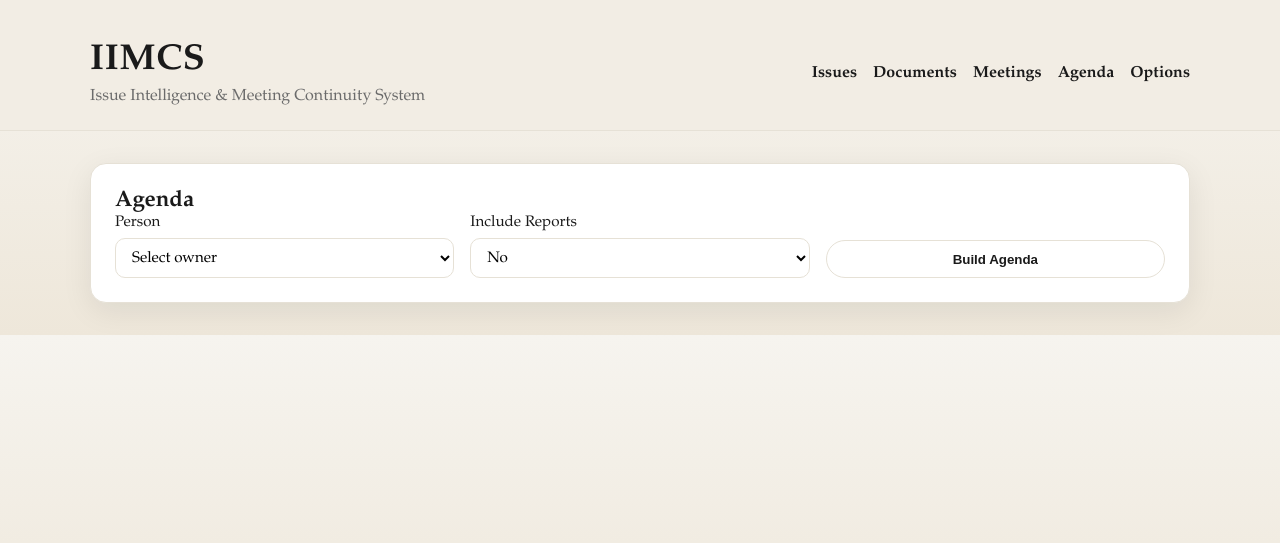
After one commit to treadwell/LLMissues, a FastAPI app: template backend/app/templates/agenda.html in a window 1280 px wide. The commit adds this page. Shown: the top 543 px of the page. Run offline with FastAPI, Linux system fonts and the light colour scheme; the template is opened without the code that fills it, so the values that code supplies are empty; some libraries are stand-ins or nearby versions.

Commit message:
Add stakeholders, owner hierarchy, and agenda page

```diff
--- a/backend/app/db.py
+++ b/backend/app/db.py
@@ -99,6 +99,22 @@ CREATE TABLE IF NOT EXISTS issue_embeddings (
     FOREIGN KEY(issue_id) REFERENCES issues(id)
 );
 
+CREATE TABLE IF NOT EXISTS issue_stakeholders (
+    issue_id INTEGER NOT NULL,
+    owner_id INTEGER NOT NULL,
+    PRIMARY KEY (issue_id, owner_id),
+    FOREIGN KEY(issue_id) REFERENCES issues(id),
+    FOREIGN KEY(owner_id) REFERENCES owner_options(id)
+);
+
+CREATE TABLE IF NOT EXISTS step_stakeholders (
+    step_id INTEGER NOT NULL,
+    owner_id INTEGER NOT NULL,
+    PRIMARY KEY (step_id, owner_id),
+    FOREIGN KEY(step_id) REFERENCES issue_next_steps(id),
+    FOREIGN KEY(owner_id) REFERENCES owner_options(id)
+);
+
 CREATE TABLE IF NOT EXISTS app_state (
     key TEXT PRIMARY KEY,
     value TEXT NOT NULL DEFAULT ""
@@ -113,6 +129,7 @@ CREATE TABLE IF NOT EXISTS domain_options (
 CREATE TABLE IF NOT EXISTS owner_options (
     id INTEGER PRIMARY KEY AUTOINCREMENT,
     name TEXT NOT NULL UNIQUE,
+    manager_id INTEGER,
     created_at TEXT NOT NULL
 );
 """
@@ -162,6 +179,13 @@ def init_db() -> None:
                 "updated_at": "TEXT NOT NULL DEFAULT \"\"",
             },
         )
+        _ensure_columns(
+            conn,
+            "owner_options",
+            {
+                "manager_id": "INTEGER",
+            },
+        )
         conn.commit()
 
 
--- a/backend/app/main.py
+++ b/backend/app/main.py
@@ -148,10 +148,16 @@ def _fetch_steps(conn, issue_id: int):
     return fetch_all(
         conn,
         """
-        SELECT id, issue_id, description, owner, due_date, status, position, suggested, created_at
-        FROM issue_next_steps
+        SELECT s.id, s.issue_id, s.description, s.owner, s.due_date, s.status, s.position, s.suggested,
+               s.created_at,
+               GROUP_CONCAT(o.name, ', ') AS stakeholders,
+               GROUP_CONCAT(o.id, ',') AS stakeholder_ids
+        FROM issue_next_steps s
+        LEFT JOIN step_stakeholders ss ON ss.step_id = s.id
+        LEFT JOIN owner_options o ON o.id = ss.owner_id
         WHERE issue_id = ?
-        ORDER BY position ASC, datetime(created_at) ASC
+        GROUP BY s.id
+        ORDER BY s.position ASC, datetime(s.created_at) ASC
         """,
         [issue_id],
     )
@@ -167,8 +173,34 @@ def _fetch_domain_options(conn):
 def _fetch_owner_options(conn):
     return fetch_all(
         conn,
-        "SELECT id, name FROM owner_options ORDER BY name COLLATE NOCASE",
+        "SELECT id, name, manager_id FROM owner_options ORDER BY name COLLATE NOCASE",
     )
+
+
+def _fetch_issue_stakeholders(conn, issue_id: int) -> list[int]:
+    rows = fetch_all(
+        conn,
+        "SELECT owner_id FROM issue_stakeholders WHERE issue_id = ?",
+        [issue_id],
+    )
+    return [row["owner_id"] for row in rows]
+
+
+def _fetch_owner_descendants(conn, owner_id: int) -> list[int]:
+    rows = fetch_all(
+        conn,
+        """
+        WITH RECURSIVE tree(id) AS (
+            SELECT id FROM owner_options WHERE id = ?
+            UNION ALL
+            SELECT o.id FROM owner_options o
+            JOIN tree t ON o.manager_id = t.id
+        )
+        SELECT id FROM tree
+        """,
+        [owner_id],
+    )
+    return [row["id"] for row in rows]
 
 
 @app.get("/issues/{issue_id}")
@@ -219,6 +251,7 @@ async def issue_detail(request: Request, issue_id: int):
         )
         domain_options = _fetch_domain_options(conn)
         owner_options = _fetch_owner_options(conn)
+        issue_stakeholders = _fetch_issue_stakeholders(conn, issue_id)
         steps = _fetch_steps(conn, issue_id)
     if not issue:
         raise HTTPException(status_code=404, detail="Issue not found")
@@ -233,6 +266,7 @@ async def issue_detail(request: Request, issue_id: int):
             "steps": steps,
             "domain_options": domain_options,
             "owner_options": owner_options,
+            "issue_stakeholders": issue_stakeholders,
         },
     )
 
@@ -422,6 +456,7 @@ async def update_issue(
     title: str = Form(...),
     domain: str = Form(...),
     owner: str = Form(""),
+    stakeholders: list[int] = Form([]),
     status: str = Form(...),
     confidence: float = Form(...),
     situation: str = Form(""),
@@ -488,6 +523,12 @@ async def update_issue(
                 issue_id,
             ],
         )
+        conn.execute("DELETE FROM issue_stakeholders WHERE issue_id = ?", [issue_id])
+        for owner_id in stakeholders:
+            conn.execute(
+                "INSERT OR IGNORE INTO issue_stakeholders (issue_id, owner_id) VALUES (?, ?)",
+                [issue_id, owner_id],
+            )
         _log_revisions(conn, issue_id, changes, actor="user")
         conn.commit()
         issue = fetch_one(
@@ -537,6 +578,7 @@ async def add_step(
     issue_id: int,
     description: str = Form(...),
     owner: str = Form(""),
+    stakeholders: list[int] = Form([]),
     due_date: str = Form(""),
     status: str = Form("Open"),
     position: int = Form(0),
@@ -561,13 +603,19 @@ async def add_step(
                 """,
                 [issue_id, desired],
             )
-        conn.execute(
+        cur = conn.execute(
             """
             INSERT INTO issue_next_steps (issue_id, description, owner, due_date, status, position, suggested, created_at, updated_at)
             VALUES (?, ?, ?, ?, ?, ?, ?, ?, ?)
             """,
             [issue_id, description.strip(), owner.strip(), due_date.strip(), status.strip(), desired, 0, now, now],
         )
+        step_id = cur.lastrowid
+        for owner_id in stakeholders:
+            conn.execute(
+                "INSERT OR IGNORE INTO step_stakeholders (step_id, owner_id) VALUES (?, ?)",
+                [step_id, owner_id],
+            )
         conn.commit()
         steps = _fetch_steps(conn, issue_id)
 
@@ -615,6 +663,7 @@ async def update_step(
     step_id: int,
     description: str = Form(...),
     owner: str = Form(""),
+    stakeholders: list[int] = Form([]),
     due_date: str = Form(""),
     status: str = Form("Open"),
     position: int = Form(1),
@@ -673,6 +722,12 @@ async def update_step(
                 issue_id,
             ],
         )
+        conn.execute("DELETE FROM step_stakeholders WHERE step_id = ?", [step_id])
+        for owner_id in stakeholders:
+            conn.execute(
+                "INSERT OR IGNORE INTO step_stakeholders (step_id, owner_id) VALUES (?, ?)",
+                [step_id, owner_id],
+            )
         conn.commit()
         steps = _fetch_steps(conn, issue_id)
 
@@ -734,6 +789,71 @@ async def add_owner_option(request: Request, name: str = Form(...), return_to: s
     return RedirectResponse(url=return_to, status_code=303)
 
 
+@app.get("/agenda")
+async def agenda(
+    request: Request,
+    owner_id: int | None = Query(None),
+    include_reports: bool = Query(False),
+):
+    with get_connection() as conn:
+        owners = _fetch_owner_options(conn)
+        if not owner_id:
+            return templates.TemplateResponse(
+                "agenda.html",
+                {
+                    "request": request,
+                    "owners": owners,
+                    "selected_owner_id": None,
+                    "include_reports": include_reports,
+                    "issues": [],
+                    "steps": [],
+                },
+            )
+
+        owner_ids = _fetch_owner_descendants(conn, owner_id) if include_reports else [owner_id]
+
+        issues = fetch_all(
+            conn,
+            f"""
+            SELECT DISTINCT i.id, i.title, i.domain, i.status, i.owner
+            FROM issues i
+            LEFT JOIN issue_stakeholders s ON s.issue_id = i.id
+            WHERE i.owner IN ({','.join('?' for _ in owner_ids)})
+               OR s.owner_id IN ({','.join('?' for _ in owner_ids)})
+            ORDER BY i.title COLLATE NOCASE
+            """,
+            owner_ids + owner_ids,
+        )
+
+        steps = fetch_all(
+            conn,
+            f"""
+            SELECT s.id, s.description, s.owner, s.due_date, s.status, s.position,
+                   i.id AS issue_id, i.title AS issue_title
+            FROM issue_next_steps s
+            JOIN issues i ON i.id = s.issue_id
+            LEFT JOIN step_stakeholders ss ON ss.step_id = s.id
+            WHERE s.owner IN ({','.join('?' for _ in owner_ids)})
+               OR ss.owner_id IN ({','.join('?' for _ in owner_ids)})
+            GROUP BY s.id
+            ORDER BY (s.due_date = ''), s.due_date, s.position
+            """,
+            owner_ids + owner_ids,
+        )
+
+    return templates.TemplateResponse(
+        "agenda.html",
+        {
+            "request": request,
+            "owners": owners,
+            "selected_owner_id": owner_id,
+            "include_reports": include_reports,
+            "issues": issues,
+            "steps": steps,
+        },
+    )
+
+
 @app.get("/options")
 async def options_index(request: Request):
     with get_connection() as conn:
@@ -770,12 +890,13 @@ async def update_owner_option(
     request: Request,
     owner_id: int,
     name: str = Form(...),
+    manager_id: int | None = Form(None),
     return_to: str = Form("/options"),
 ):
     with get_connection() as conn:
         conn.execute(
-            "UPDATE owner_options SET name = ? WHERE id = ?",
-            [name.strip(), owner_id],
+            "UPDATE owner_options SET name = ?, manager_id = ? WHERE id = ?",
+            [name.strip(), manager_id, owner_id],
         )
         conn.commit()
     return RedirectResponse(url=return_to, status_code=303)
--- /dev/null
+++ b/backend/app/templates/agenda.html
@@ -0,0 +1,82 @@
+{% extends "base.html" %}
+
+{% block content %}
+<section class="panel">
+  <div class="panel-header">
+    <h2>Agenda</h2>
+  </div>
+  <form class="form inline" action="/agenda" method="get">
+    <div class="form-row">
+      <label>
+        Person
+        <select name="owner_id" required>
+          <option value="" disabled {% if not selected_owner_id %}selected{% endif %}>Select owner</option>
+          {% for owner in owners %}
+            <option value="{{ owner.id }}" {% if selected_owner_id == owner.id %}selected{% endif %}>{{ owner.name }}</option>
+          {% endfor %}
+        </select>
+      </label>
+      <label>
+        Include Reports
+        <select name="include_reports">
+          <option value="false" {% if not include_reports %}selected{% endif %}>No</option>
+          <option value="true" {% if include_reports %}selected{% endif %}>Yes</option>
+        </select>
+      </label>
+      <button class="secondary" type="submit">Build Agenda</button>
+    </div>
+  </form>
+</section>
+
+{% if selected_owner_id %}
+  <section class="panel">
+    <div class="panel-header">
+      <h2>Issues</h2>
+    </div>
+    {% if issues %}
+      <ul class="issue-list">
+        {% for issue in issues %}
+          <li class="issue-item">
+            <div class="issue-title">
+              <span class="issue-id">#{{ issue.id }}</span>
+              <a href="/issues/{{ issue.id }}">{{ issue.title }}</a>
+            </div>
+            <div class="issue-meta">
+              <span class="status-badge status-{{ issue.status|lower }}">{{ issue.status }}</span>
+              <span>{{ issue.domain }}</span>
+              {% if issue.owner %}<span>{{ issue.owner }}</span>{% endif %}
+            </div>
+          </li>
+        {% endfor %}
+      </ul>
+    {% else %}
+      <div class="empty-state">No issues for this owner.</div>
+    {% endif %}
+  </section>
+
+  <section class="panel">
+    <div class="panel-header">
+      <h2>Follow-up Steps (by due date)</h2>
+    </div>
+    {% if steps %}
+      <ul class="step-list">
+        {% for step in steps %}
+          <li class="step-item">
+            <div class="step-main">
+              <div class="step-title">{{ step.description }}</div>
+              <div class="issue-meta">
+                <span>{{ step.status }}</span>
+                {% if step.owner %}<span>{{ step.owner }}</span>{% endif %}
+                {% if step.due_date %}<span>{{ step.due_date }}</span>{% endif %}
+                <span>Issue #{{ step.issue_id }}: {{ step.issue_title }}</span>
+              </div>
+            </div>
+          </li>
+        {% endfor %}
+      </ul>
+    {% else %}
+      <div class="empty-state">No follow-up steps for this owner.</div>
+    {% endif %}
+  </section>
+{% endif %}
+{% endblock %}
--- a/backend/app/templates/base.html
+++ b/backend/app/templates/base.html
@@ -20,6 +20,7 @@
             <a href="/">Issues</a>
             <a href="/documents">Documents</a>
             <a href="/meetings">Meetings</a>
+            <a href="/agenda">Agenda</a>
             <a href="/options">Options</a>
           </nav>
         </div>
```
Also changed, not shown: backend/app/templates/options.html (+10 -0 lines), backend/app/templates/partials/issue_detail_form.html (+10 -0 lines), backend/app/templates/partials/issue_steps.html (+19 -0 lines).
